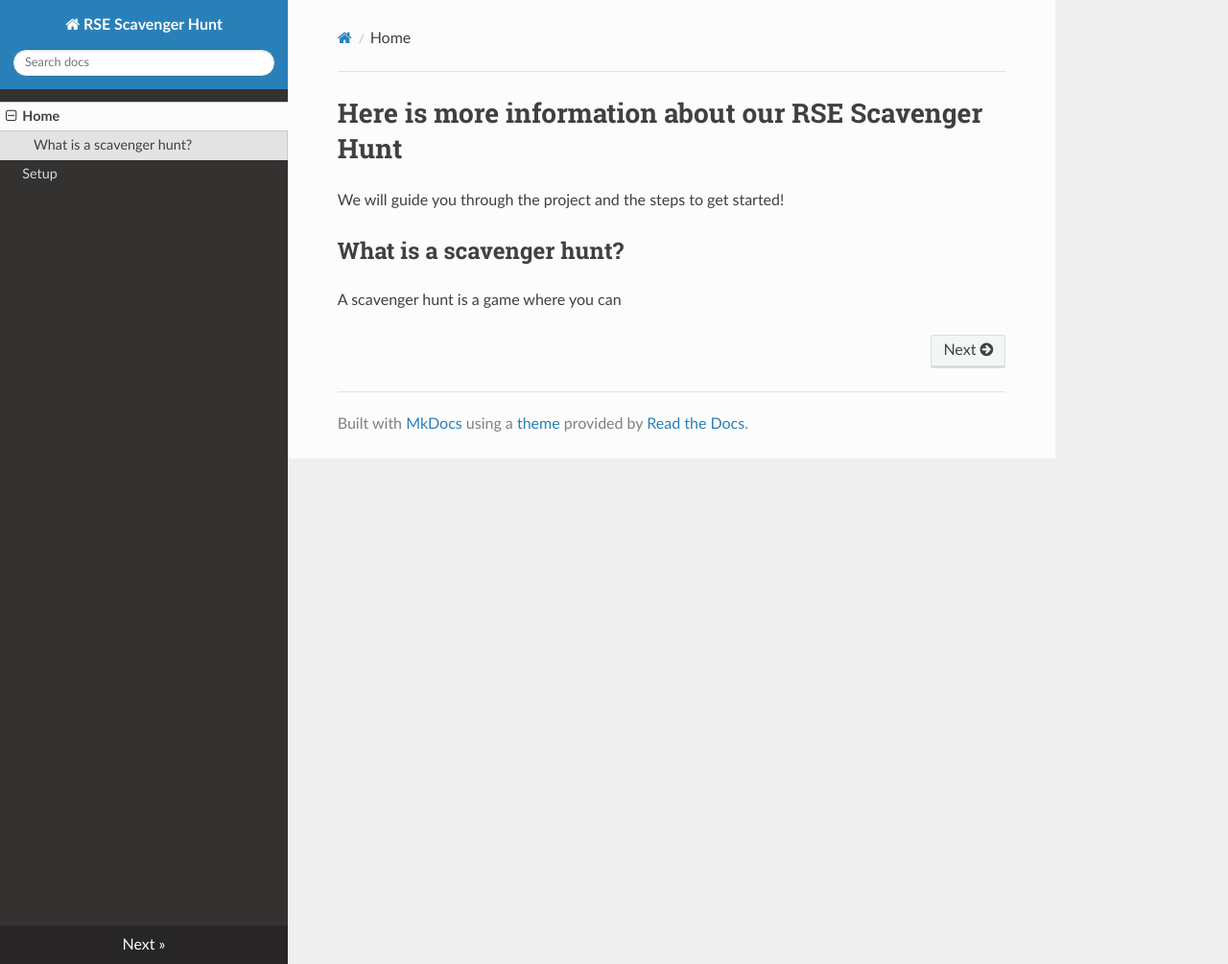
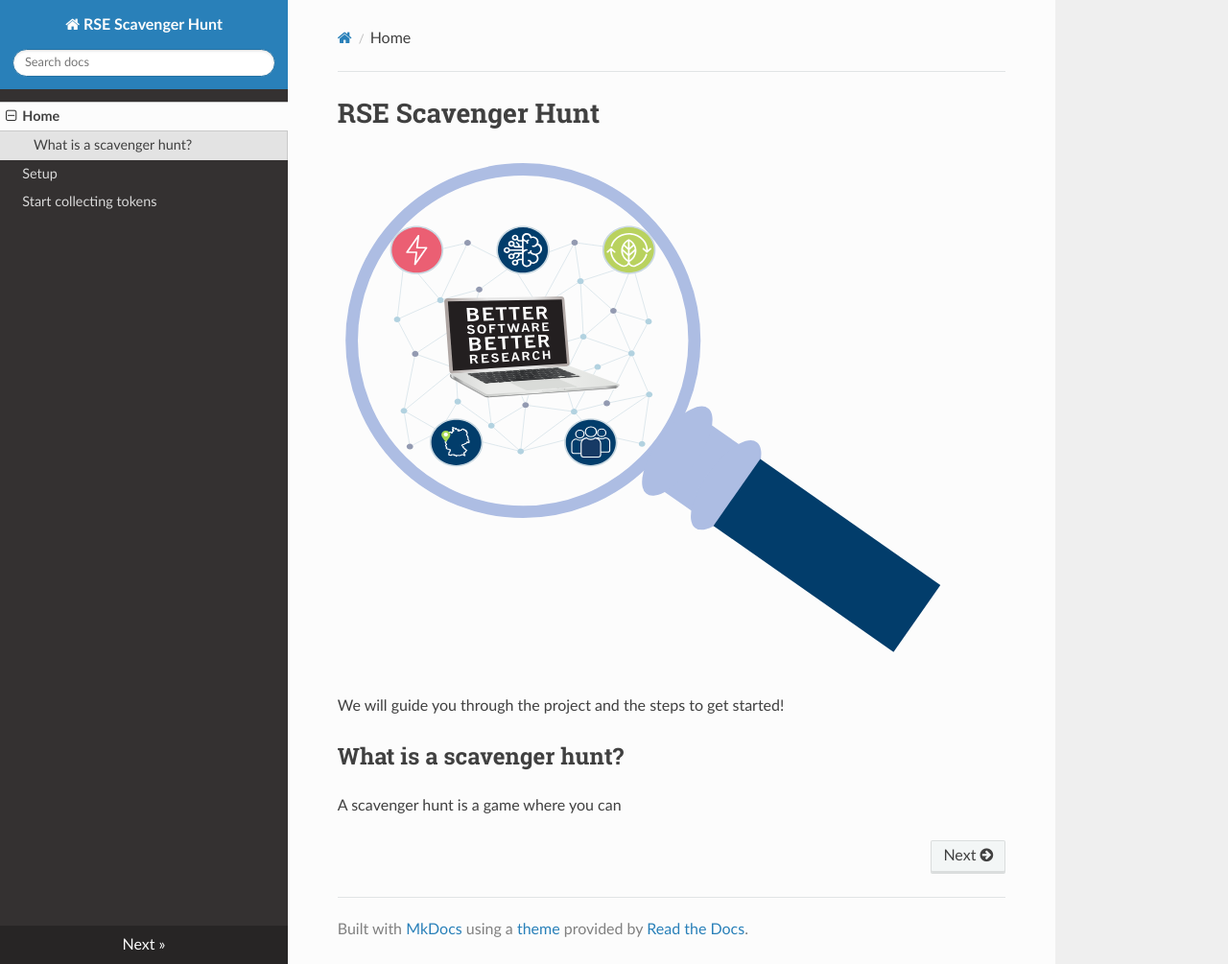
Before and after one commit to guadabsb15/rse-scavenger-hunt, an MkDocs documentation site: the page built from docs/index.md, in a window 1280 px wide and 1005 px high. Shown: the whole window at 96% size. Built offline with MkDocs 1.6.1, drawn with Linux system fonts in a browser that asks for light colours; nearby versions of some CDN libraries.

Commit message:
some more structure in website to start filling it

```diff
--- a/docs/index.md
+++ b/docs/index.md
@@ -1,6 +1,9 @@
-# Here is more information about our RSE Scavenger Hunt
+# RSE Scavenger Hunt
+
+<img src="/images/Lupe_JulichBlue1,2_KeyVisual.svg" width="650" height="550">
 
 We will guide you through the project and the steps to get started!
+
 
 ## What is a scavenger hunt?
 
--- a/mkdocs.yml
+++ b/mkdocs.yml
@@ -2,4 +2,5 @@ site_name: RSE Scavenger Hunt
 nav:
   - Home: index.md
   - Setup: setup.md
+  - Start collecting tokens: play.md
 theme: readthedocs
```
Also changed, not shown: docs/play.md (added, +3 -0 lines).
